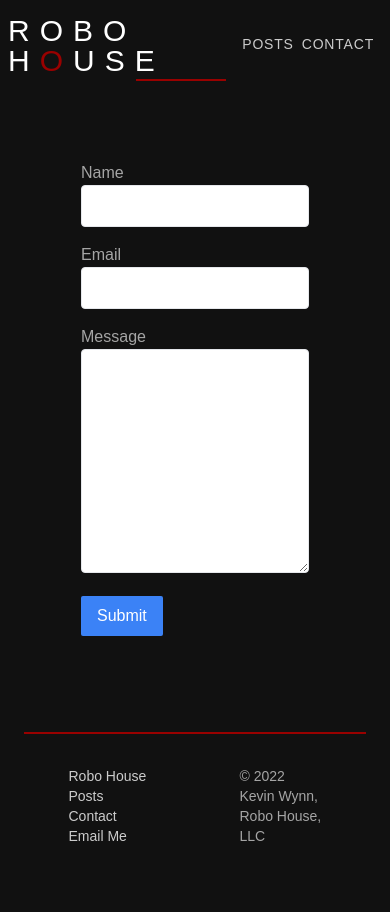
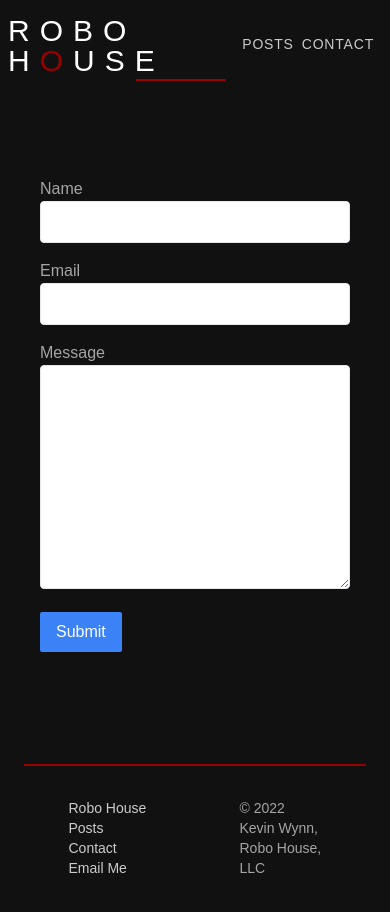
Before and after one commit to kevin-wynn/robo-house, a Next.js app: page /contact in a window 390 px wide. Shown: the top 912 px of the page. Built offline with nearby package versions, Linux system fonts and the light colour scheme.

Commit message:
update styles for contact form page

```diff
--- a/pages/contact.tsx
+++ b/pages/contact.tsx
@@ -18,7 +18,7 @@ export default function Contact() {
   const [showServerError, setShowServerError] = useState(false);
   return (
     <Wrapper image>
-      <div className="flex flex-col mt-12 items-center w-full p-6 md:p-0 h-full font-thin">
+      <div className="flex flex-col mt-12 justify-center items-center w-full p-4 md:p-0 h-full font-thin">
         {showSuccess ? (
           <div>
             <p>{successMessage}</p>
@@ -84,7 +84,10 @@ export default function Contact() {
               handleSubmit,
               isSubmitting,
             }) => (
-              <form onSubmit={handleSubmit} className="w-2/3 md:w-1/3">
+              <form
+                onSubmit={handleSubmit}
+                className="p-6 md:p-0 w-full md:w-1/2"
+              >
                 {showServerError && (
                   <p className="text-sm text-red-400 ml-2">
                     There was an error from the server. Try again!
```
